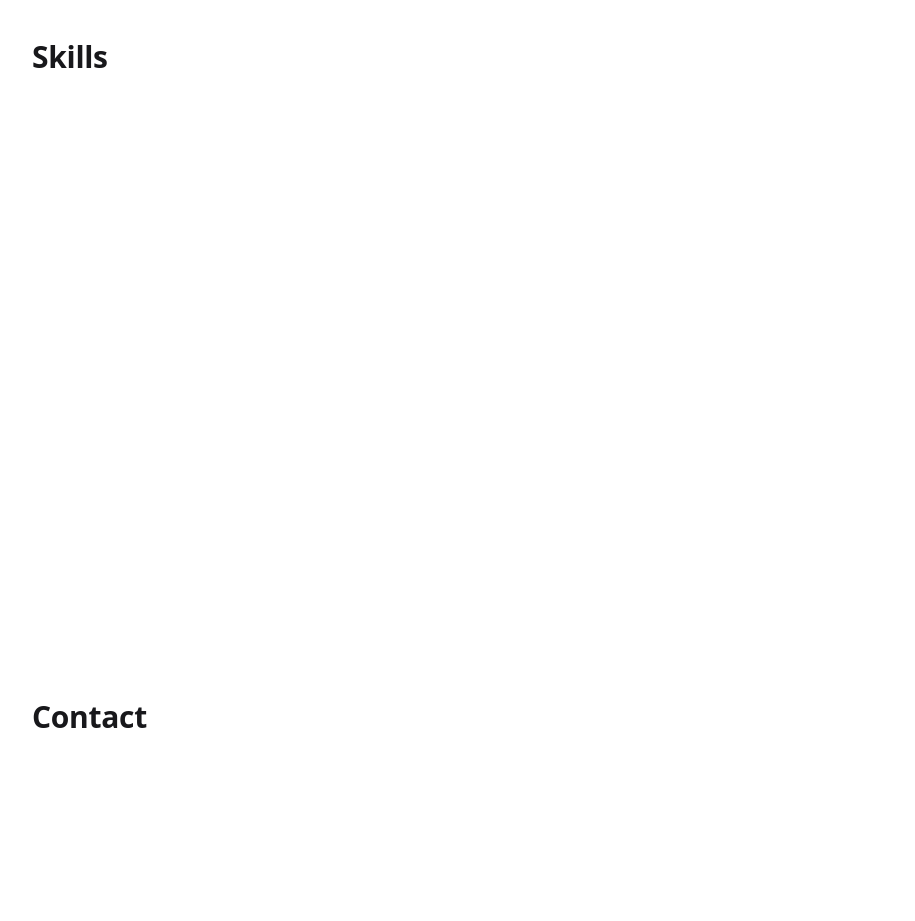
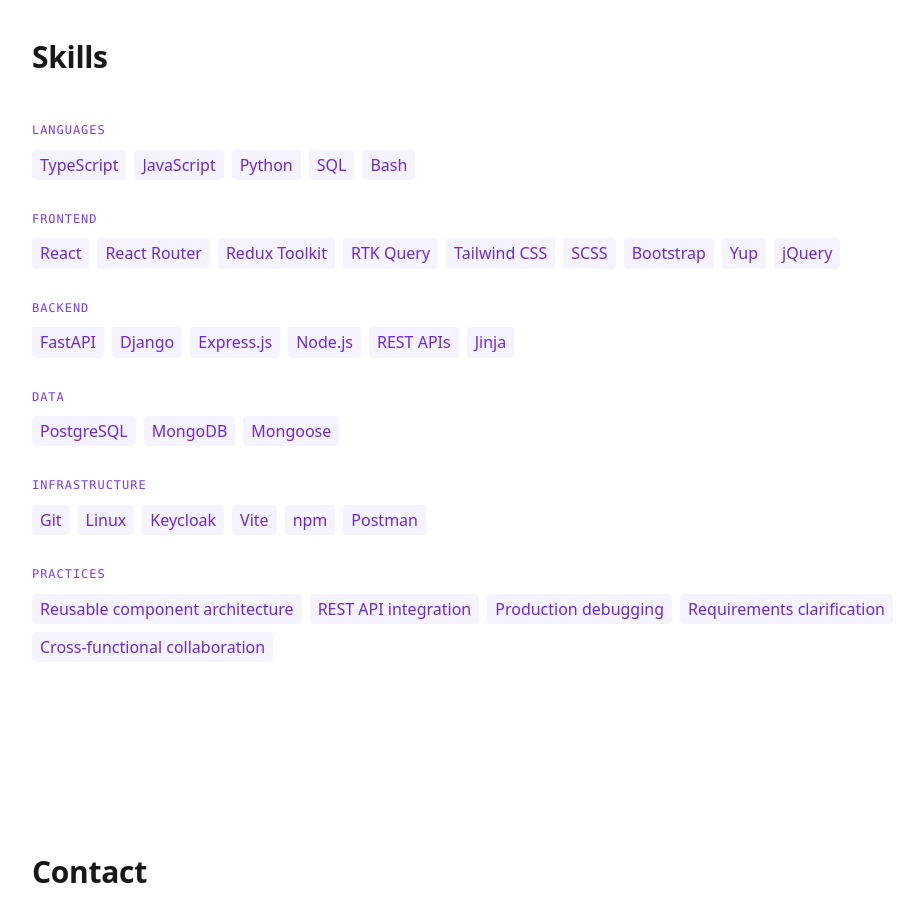
Before and after one commit to Shakhlyn/portfolio-shakhlyn, a React (Vite) app: page / in a window 1280 px wide. Shown: the part 3720-4641 px from the top of the page, without its empty margins (80-995 px from the left). Built offline with nearby package versions, Linux system fonts and the light colour scheme.

Commit message:
feat(skills): build the skills section from the skill group data

```diff
--- /dev/null
+++ b/src/components/sections/SkillsSection.tsx
@@ -0,0 +1,56 @@
+import { motion } from 'motion/react';
+import type { ReactElement } from 'react';
+
+import { SkillGroup } from '@/components/sections/SkillGroup';
+import { Section } from '@/components/ui/Section';
+import { VIEWPORT_ONCE } from '@/constants/motion';
+import { SKILL_GROUPS } from '@/data/skills';
+import { useMotionVariants } from '@/hooks/useMotionVariants';
+
+/** Derived from the group id so it is stable across renders and inspectable. */
+const labelIdFor = (groupId: string): string => `skills-${groupId}-label`;
+
+/**
+ * The capability grid a recruiter scans for keyword matches
+ * (docs/3-style-preference.md §6.6, docs/4-interaction-design.md §5.5).
+ *
+ * Groups render in data order, all of them. The set and order live in
+ * `src/data/skills.ts` and are a content decision, not a rendering one.
+ *
+ * **A group with no skills renders nothing at all** — not a label above an empty
+ * row. Every group empty and the section itself renders `null`, the same shape
+ * `ProjectsSection` uses. Unlike Projects this removes no nav item: `#skills`
+ * has no nav entry (docs/4-interaction-design.md §1), so there is nothing to
+ * derive and `navigation.ts` is untouched by this epic.
+ *
+ * Non-interactive by construction. `SkillGroupType` has no proficiency, level,
+ * or rating field, which is what makes "no proficiency bars" enforceable rather
+ * than a matter of restraint.
+ */
+export const SkillsSection = (): ReactElement | null => {
+  const { fadeUp } = useMotionVariants();
+
+  const groups = SKILL_GROUPS.filter((group) => group.skills.length > 0);
+  if (groups.length === 0) return null;
+
+  return (
+    <Section id="skills" title="Skills">
+      <motion.div
+        variants={fadeUp}
+        initial="hidden"
+        whileInView="visible"
+        viewport={VIEWPORT_ONCE}
+        className="space-y-8"
+      >
+        {groups.map((group) => (
+          <SkillGroup
+            key={group.id}
+            label={group.label}
+            skills={group.skills}
+            labelId={labelIdFor(group.id)}
+          />
+        ))}
+      </motion.div>
+    </Section>
+  );
+};
--- a/src/pages/HomePage.tsx
+++ b/src/pages/HomePage.tsx
@@ -4,12 +4,13 @@
 import { CurrentRoleSection } from '@/components/sections/CurrentRoleSection';
 import { HeroSection } from '@/components/sections/HeroSection';
 import { ProjectsSection } from '@/components/sections/ProjectsSection';
+import { SkillsSection } from '@/components/sections/SkillsSection';
 import { Section } from '@/components/ui/Section';
 
 /**
  * The home page. Hero and Current Role are real (E09), Projects is real (E10),
- * About is real (E11); the two sections below it are still the E07-T03 anchor
- * scaffold, replaced by their owning epics — Skills E11, Contact E13.
+ * About and Skills are real (E11); Contact below them is still the E07-T03
+ * anchor scaffold, replaced by its owning epic, E13.
  *
  * The scaffold stays until then because the nav depends on it: without targets
  * in the DOM the scroll spy has nothing to observe and every remaining nav
@@ -31,9 +32,7 @@
 
     <AboutSection />
 
-    <Section id="skills" title="Skills">
-      <div className={PLACEHOLDER} />
-    </Section>
+    <SkillsSection />
 
     <Section id="contact" title="Contact">
       <div className={PLACEHOLDER} />
```
